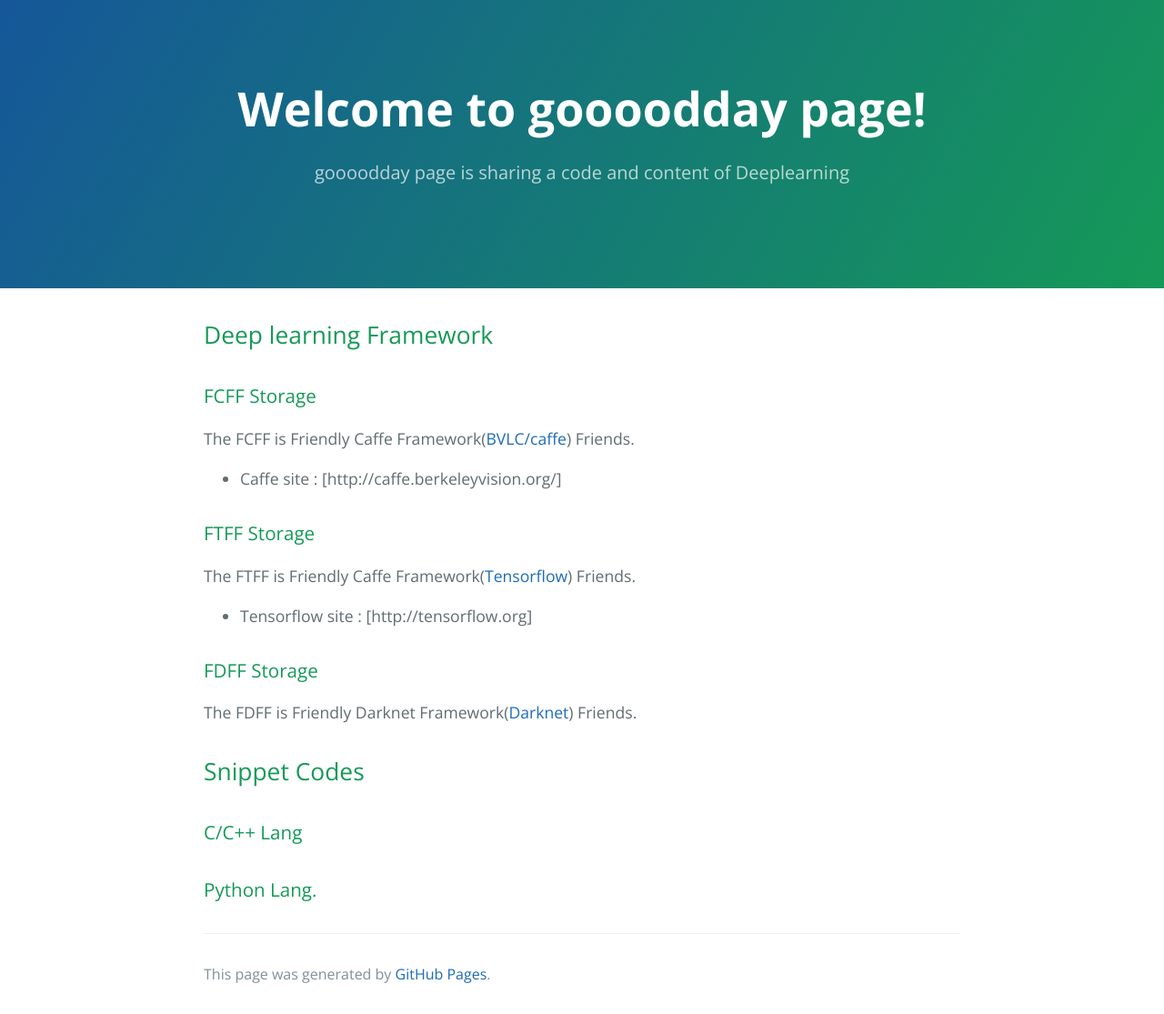
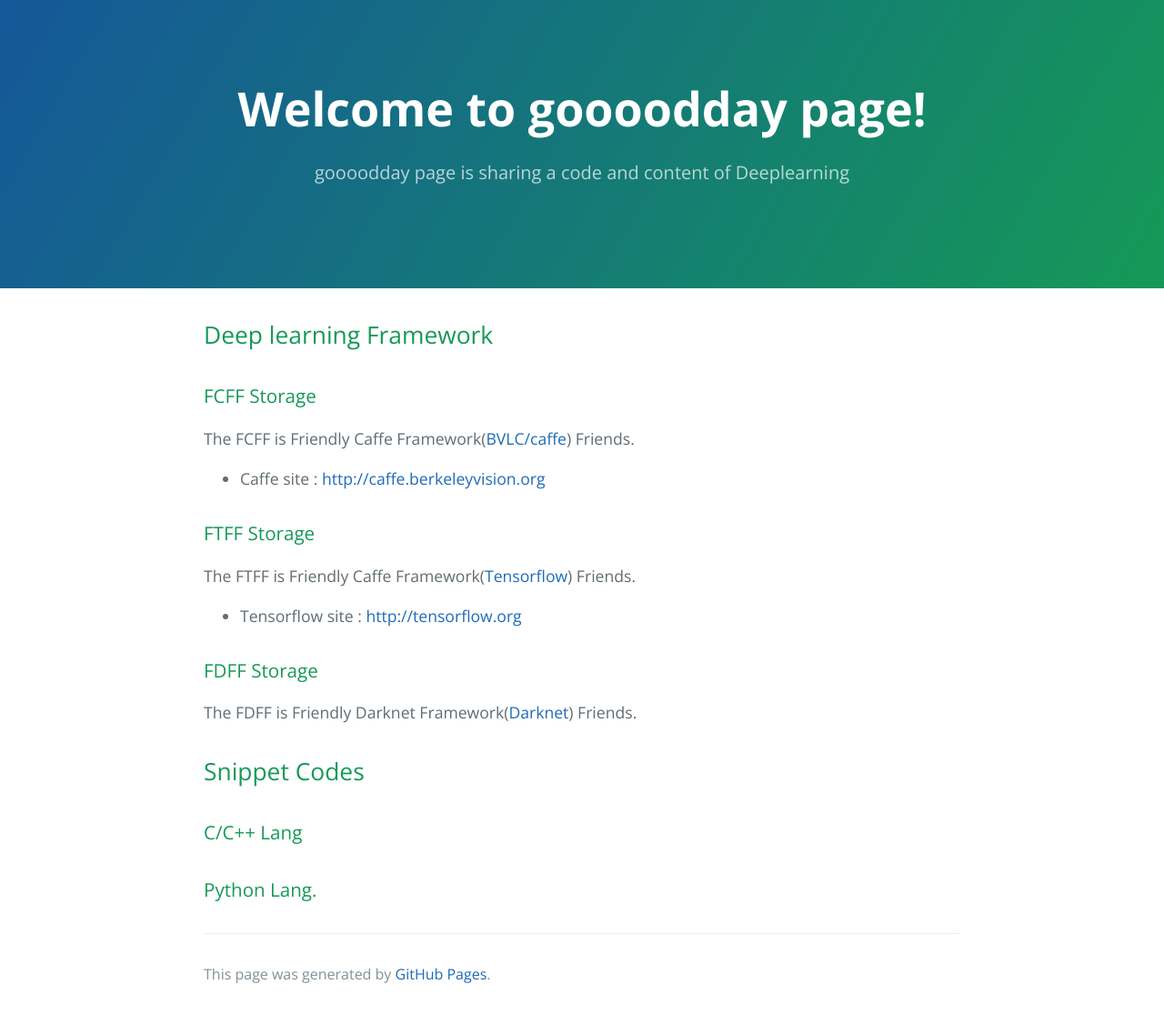
Before and after one commit to goooodday/goooodday.github.io, a Jekyll site: the page built from index.md, in a window 1280 px wide. Shown: the whole page at 91% size. Built offline with Jekyll 4.4.1, drawn with Linux system fonts in a browser that asks for light colours; our own code applies the rules of GitHub Pages for plain Markdown files; part of the change alters nothing that is shown.

```diff
--- a/index.md
+++ b/index.md
@@ -6,11 +6,11 @@ layout: default
 
 ### [](#header-2)FCFF Storage
 The FCFF is Friendly Caffe Framework([BVLC/caffe](https://github.com/BVLC/caffe)) Friends.
-- Caffe site : [http://caffe.berkeleyvision.org/]
+- Caffe site : [http://caffe.berkeleyvision.org](http://caffe.berkeleyvision.org)
 
 ### [](#header-21)FTFF Storage
 The FTFF is Friendly Caffe Framework([Tensorflow](https://github.com/tensorflow/tensorflow)) Friends.
-- Tensorflow site : [http://tensorflow.org]
+- Tensorflow site : [http://tensorflow.org](http://tensorflow.org)
 
 ### [](#header-22)FDFF Storage
 The FDFF is Friendly Darknet Framework([Darknet](https://pjreddie.com/darknet/)) Friends.
```
